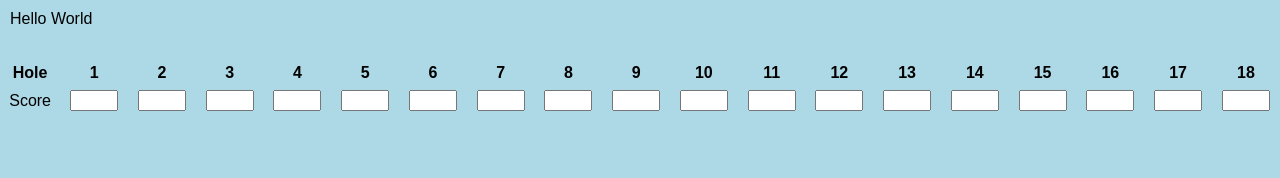
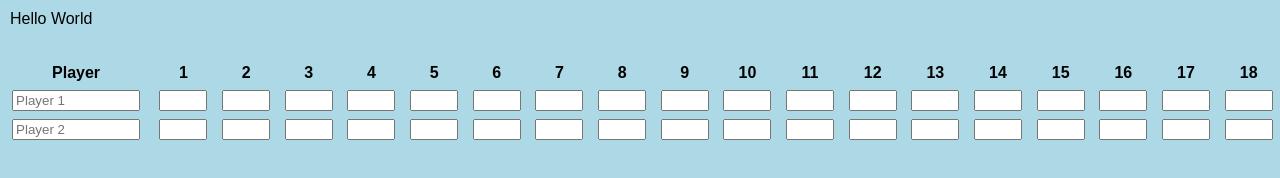
Before and after one commit to teastin65/match_Play, a website: page index.html in a window 1280 px wide. Drawn offline with Linux system fonts and the light colour scheme.

Commit message:
Add player name inputs and display

```diff
--- a/index.html
+++ b/index.html
@@ -37,13 +37,17 @@
       width: 40px;
       text-align: center;
     }
+
+    .name-input {
+      width: 120px;
+    }
   </style>
 </head>
 <body>
   <div class="top-left">Hello World</div>
   <table class="score-table">
     <tr>
-      <th>Hole</th>
+      <th>Player</th>
       <th>1</th>
       <th>2</th>
       <th>3</th>
@@ -64,7 +68,28 @@
       <th>18</th>
     </tr>
     <tr>
-      <td>Score</td>
+      <td><input type="text" class="name-input" placeholder="Player 1"></td>
+      <td><input type="number" min="0" class="score-input"></td>
+      <td><input type="number" min="0" class="score-input"></td>
+      <td><input type="number" min="0" class="score-input"></td>
+      <td><input type="number" min="0" class="score-input"></td>
+      <td><input type="number" min="0" class="score-input"></td>
+      <td><input type="number" min="0" class="score-input"></td>
+      <td><input type="number" min="0" class="score-input"></td>
+      <td><input type="number" min="0" class="score-input"></td>
+      <td><input type="number" min="0" class="score-input"></td>
+      <td><input type="number" min="0" class="score-input"></td>
+      <td><input type="number" min="0" class="score-input"></td>
+      <td><input type="number" min="0" class="score-input"></td>
+      <td><input type="number" min="0" class="score-input"></td>
+      <td><input type="number" min="0" class="score-input"></td>
+      <td><input type="number" min="0" class="score-input"></td>
+      <td><input type="number" min="0" class="score-input"></td>
+      <td><input type="number" min="0" class="score-input"></td>
+      <td><input type="number" min="0" class="score-input"></td>
+    </tr>
+    <tr>
+      <td><input type="text" class="name-input" placeholder="Player 2"></td>
       <td><input type="number" min="0" class="score-input"></td>
       <td><input type="number" min="0" class="score-input"></td>
       <td><input type="number" min="0" class="score-input"></td>
```
